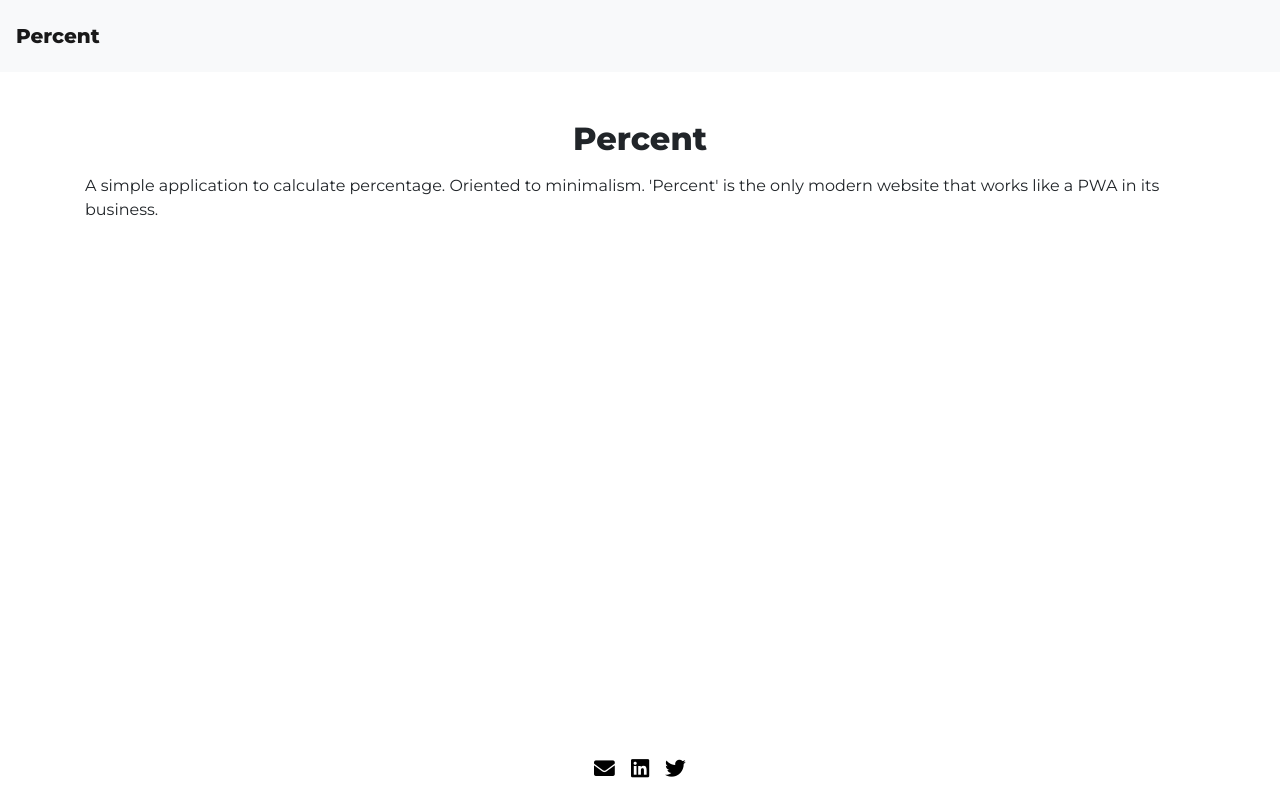
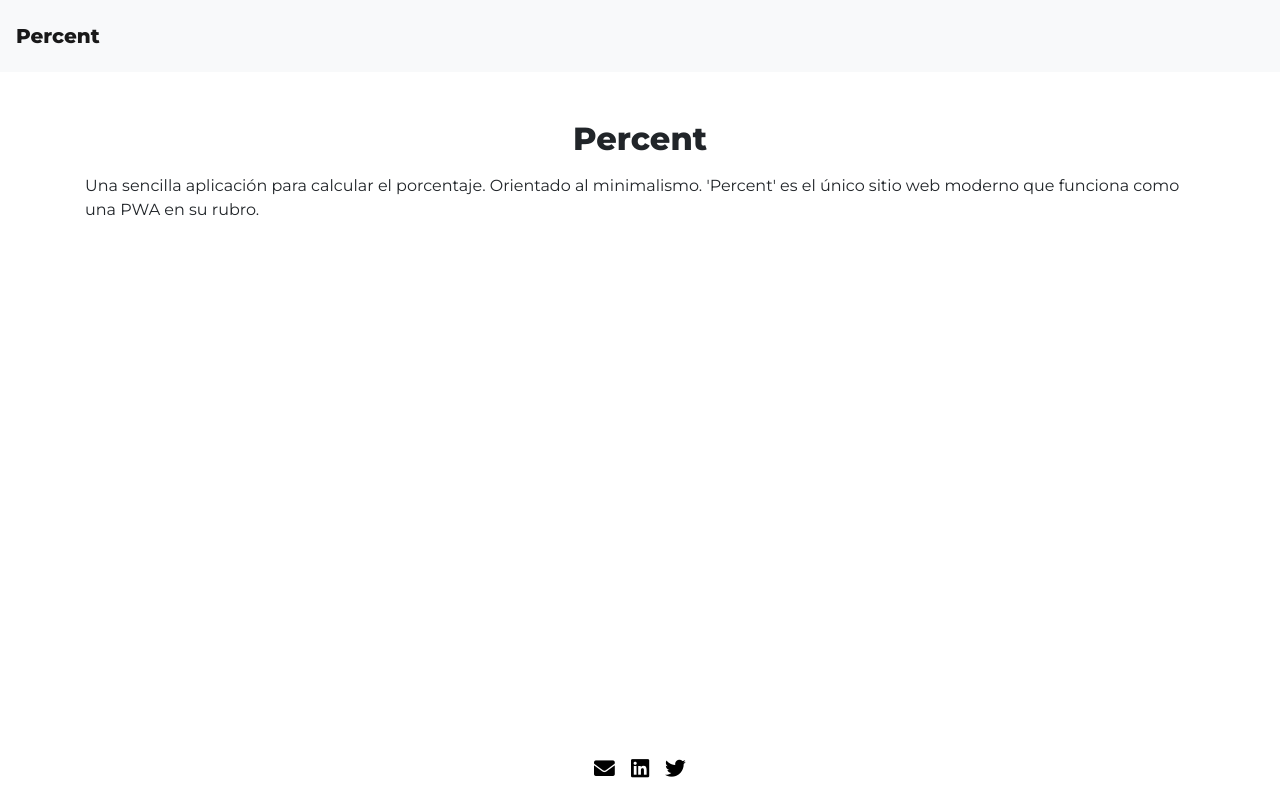
Before and after one commit to EmanuelSegura/percent, an Angular app: page /about in a window 1280 px wide. Built offline with nearby package versions, Linux system fonts and the light colour scheme.

Commit message:
updated paragraph
Updated to spanish. The paragraph of 'about'

```diff
--- a/src/app/about/about.component.html
+++ b/src/app/about/about.component.html
@@ -4,5 +4,5 @@
     </div>
 
     <p class="mt-3">
-A simple application to calculate percentage. Oriented to minimalism. 'Percent' is the only modern website that works like a PWA in its business.    </p>
+Una sencilla aplicación para calcular el porcentaje. Orientado al minimalismo. 'Percent' es el único sitio web moderno que funciona como una PWA en su rubro.    </p>
 </div>
```
